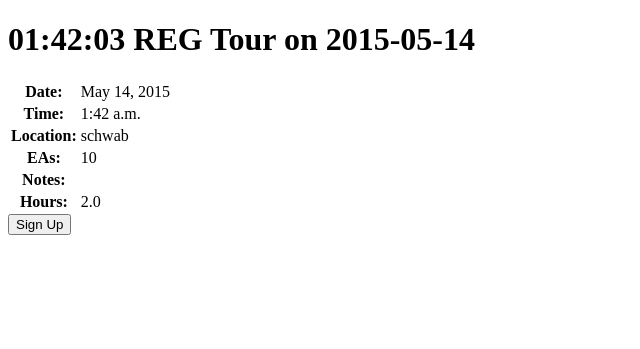
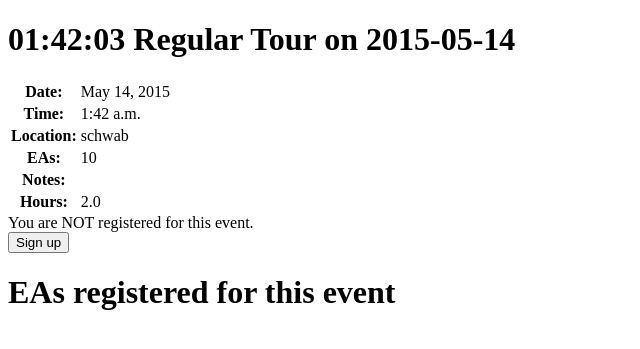
Before and after one commit to stanchanpsu/Isaac, a Django app: page /events/tour/1/ in a window 1280 px wide. Shown: the top 349 px of the page, without its empty margins (0-640 px from the left). Run offline with Django 3.2, Linux system fonts and the light colour scheme; a user stored in the database is signed in; data comes from the database, SQL or seed files in the repository; both versions use the stored data as it was after the commit; some libraries are stand-ins or nearby versions.

Commit message:
event detail page mostly logic finished

```diff
--- a/events/models.py
+++ b/events/models.py
@@ -11,14 +11,14 @@ class OutreachTrip(models.Model):
 	location = models.CharField(max_length = 140)
 	EAs_needed = models.PositiveSmallIntegerField()
 	note = models.CharField(max_length = 500, blank = True, null = True)
-	EAs_registered = models.ManyToManyField(User)
+	EAs_registered = models.ManyToManyField(User, related_name = 'outreach')
 
 	def __unicode__(self):
 		return self.school
 
 class Tour(models.Model):
-	tour_types = (('REG','Regular'),('ASP', 'ASP'),('VIP','VIP'),('OTH','Other'))
-	tour_type = models.CharField(max_length=3,choices=tour_types,default='reg')
+	tour_types = (('REG','Regular'),('ASP', 'ASP'),('VIP','VIP'),('OTR','Other'))
+	tour_type = models.CharField(max_length=3,choices=tour_types,default='regular')
 	date = models.DateField()
 	time = models.TimeField()
 	hours = models.DecimalField(max_digits=3, decimal_places=1)
--- a/events/templates/events/event_detail.html
+++ b/events/templates/events/event_detail.html
@@ -4,7 +4,7 @@
 	<h1>{{ title }}</h1>
 	<tr>
 		<th>Date:</th>
-		<td>{{event.date}}</td>
+		<td>{{ event.date }}</td>
 	</tr>
 	<tr>
 		<th>{{descript}}:</th>
@@ -27,9 +27,18 @@
 		<td>{{event.hours}}</td>
 </table>
 
-<form action='/events/{{event_type}}/{{event_id}}/' method='post' name='event_register'>
+
+{{event_register_status}}
+<form action='/events/{{event_type}}/{{event_id}}/' method='post' >
 	{% csrf_token %}
-	<input type='submit' value='Sign Up'>
+	<input type='submit' value="{{event_toggle}}" name = 'event_register'>
 </form>
 
+<table>
+	<h1>EAs registered for this event</h1>
+{% for EA in EAs_registered %}
+	<tr><td>{{ EA }}</td></tr>
+{% endfor %}
+</table>
+
 {% include 'footer.html' %}
--- a/events/views.py
+++ b/events/views.py
@@ -1,4 +1,4 @@
-from django.shortcuts import render, get_object_or_404
+from django.shortcuts import render, get_object_or_404, redirect
 from django.http import HttpResponse
 from django.contrib.auth.decorators import login_required
 from django.contrib.auth import authenticate
@@ -26,6 +26,8 @@ def list_events(request):
 @login_required(login_url='/login/')
 def event_detail(request, event_type, event_id):
 
+	# 1. parse the url (from regex capture) for type of event and event id (this is specific to type of event aka both Tour and Outreach can have id = 1_)
+
 	if event_type == 'outreach':
 		event = get_object_or_404(OutreachTrip, pk = event_id)
 		title = event.school + ' Outreach Trip'
@@ -33,15 +35,32 @@ def event_detail(request, event_type, event_id):
 		descript_field = event.school
 	elif event_type == 'tour':
 		event = get_object_or_404(Tour, pk = event_id)
-		title = str(event.time) + ' ' + event.tour_type + ' Tour on ' + str(event.date)
+		title = str(event.time) + ' ' + event.get_tour_type_display() + ' Tour on ' + str(event.date)
 		descript = 'Time'
 		descript_field = event.time
 
-## figure this out
+	# 2. set 'event_register' button value depending on whether EA is already registered
+
+	if request.user in event.EAs_registered.all():
+		event_register_status = "You are registered for this event."
+		event_toggle = 'Withdraw'
+	else:
+		event_register_status = "You are NOT registered for this event."
+		event_toggle = 'Sign up'
+
+	# 3. if the user clicks the button, perform the correct action ( sign up or withdraw) and redirect to the same page - prevents incorrect resubmit of form
+
 	if request.POST:
-		user = request.user
-		event.EAs_registered.add(user)
 
+		if request.POST['event_register'] == 'Sign up':
+			event.EAs_registered.add(request.user)
+		elif request.POST['event_register'] == 'Withdraw':
+			event.EAs_registered.remove(request.user)
 
+		return redirect("/events/" + event_type + "/" + event_id  +"/")
 
-	return render(request, 'events/event_detail.html', {'title':title, 'event':event, 'descript':descript, 'descript_field':descript_field,'event_type':event_type, 'event_id':event_id,})
+	# initial GET request or reload of page renders the page with correct context
+
+	EAs_registered 	= event.EAs_registered.all()
+
+	return render(request, 'events/event_detail.html', {'title':title, 'event':event, 'descript':descript, 'descript_field':descript_field,'event_type':event_type, 'event_id':event_id, 'event_toggle': event_toggle, 'EAs_registered':EAs_registered,'event_register_status':event_register_status,})
```
Also changed, not shown: db.sqlite3, events/migrations/0014_auto_20150518_0355.py (added), events/migrations/0015_auto_20150518_0359.py (added), 4 other files.
